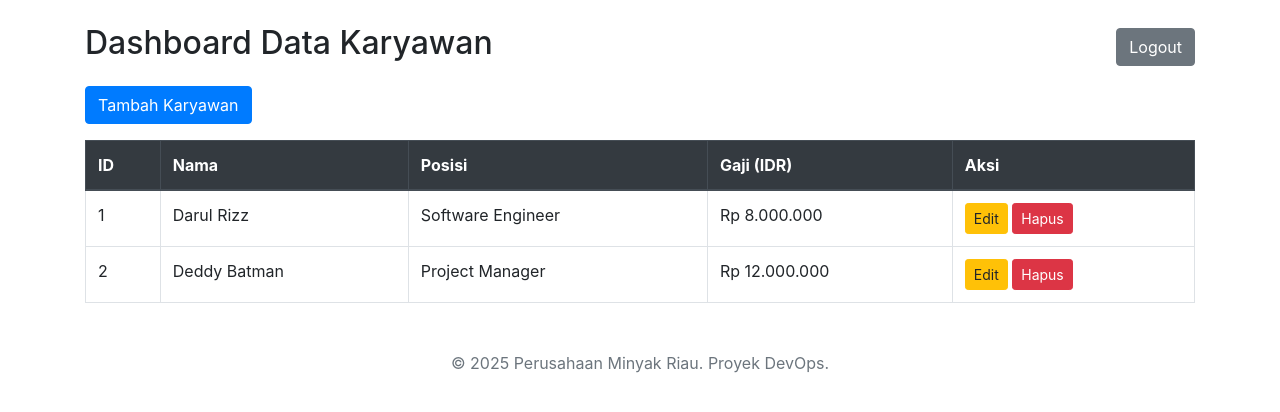
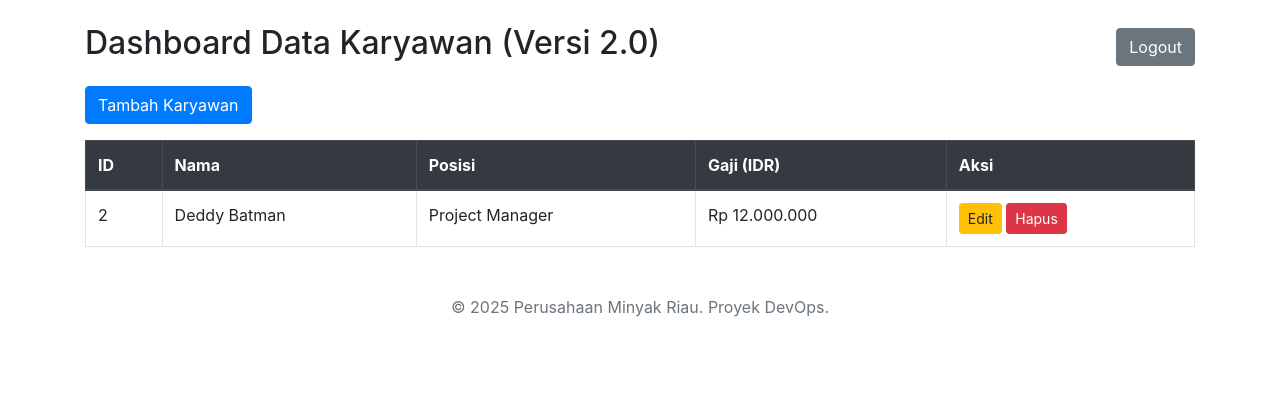
Before and after one commit to darulriz15/devops_karyawan_app, a Flask app: page / in a window 1280 px wide. Shown: the top 412 px of the page. Run offline with Flask 3, Linux system fonts and the light colour scheme; the visitor is signed in with stand-in values (Sample User, id 1); some libraries are stand-ins or nearby versions.

Commit message:
feat: Update application to version 2.0

```diff
--- a/templates/index.html
+++ b/templates/index.html
@@ -9,7 +9,7 @@
 <body>
     <div class="container mt-4">
         <div class="d-flex justify-content-between align-items-center mb-3">
-            <h2>Dashboard Data Karyawan</h2>
+            <h2>Dashboard Data Karyawan (Versi 2.0)</h2>
             <a href="{{ url_for('logout') }}" class="btn btn-secondary">Logout</a>
         </div>
 
```
